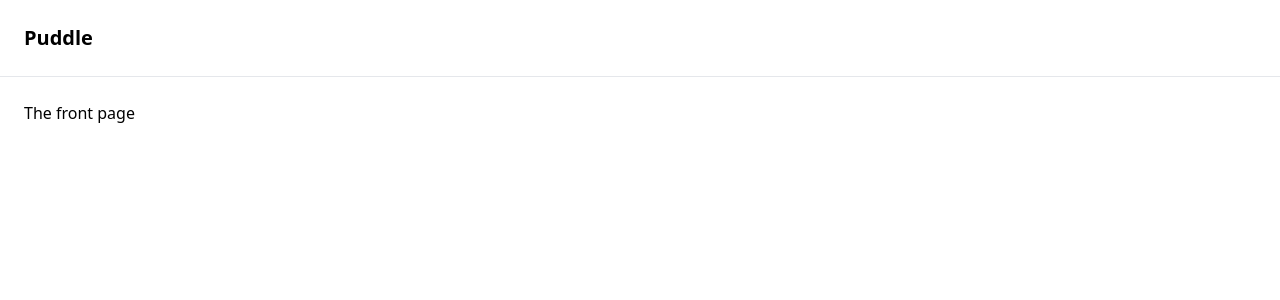
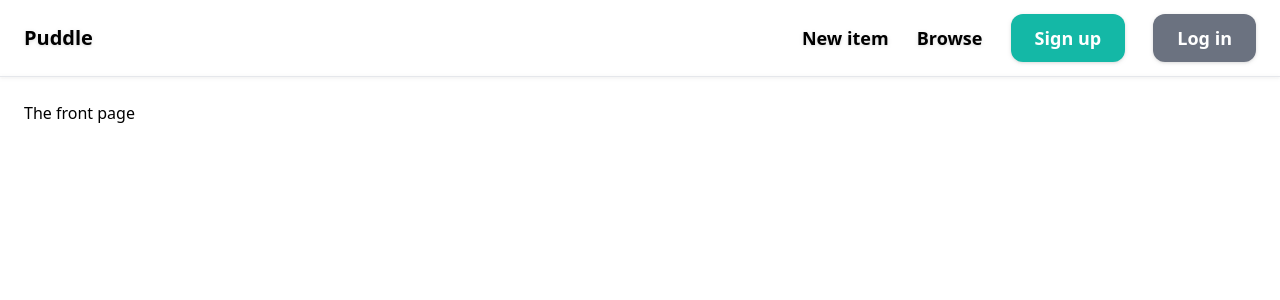
Before and after one commit to GodsplanElot/Django_marketplace, a Python web app: template puddle/core/templates/core/index.html in a window 1280 px wide. Shown: the top 300 px of the page. Run offline with Jinja, Linux system fonts and the light colour scheme; the template is opened without the code that fills it, so the values that code supplies are empty; some libraries are stand-ins or nearby versions.

Commit message:
Styling the navbar, dev pump

```diff
--- a/puddle/core/templates/core/base.html
+++ b/puddle/core/templates/core/base.html
@@ -13,8 +13,16 @@
 
 </head>
 <body>
-    <nav class="py-6 px-6 flex justify-between items-center border-b border-black-200">
+    <nav class="py-6 px-6 flex justify-between items-center border-b border-black-200 drop-shadow ">
         <a href="/" class="text-xl font-semibold">Puddle</a>
+
+        <div class="space-x-6">
+            <a href="#" class="text-lg font-semibold hover:text-gray-500">New item</a>
+            <a href="#" class="text-lg font-semibold hover:text-gray-500">Browse</a>
+
+            <a href="#" class="px-6 py-3 text-lg font-semibold bg-teal-500 text-white rounded-xl hover:bg-teal-700">Sign up</a>
+            <a href="#" class="px-6 py-3 text-lg font-semibold bg-gray-500 text-white rounded-xl hover:bg-gray-700">Log in</a>
+        </div>
     </nav>
     <div class="px-6 py-6">
         {% block content %}
--- a/puddle/core/templates/core/index.html
+++ b/puddle/core/templates/core/index.html
@@ -3,7 +3,5 @@
 {% block title %} Welcome {% endblock %}
 
 {% block content %}
-<h1 >The front page
-
-</h1>
+<h1>The front page</h1>
 {% endblock %}
```
